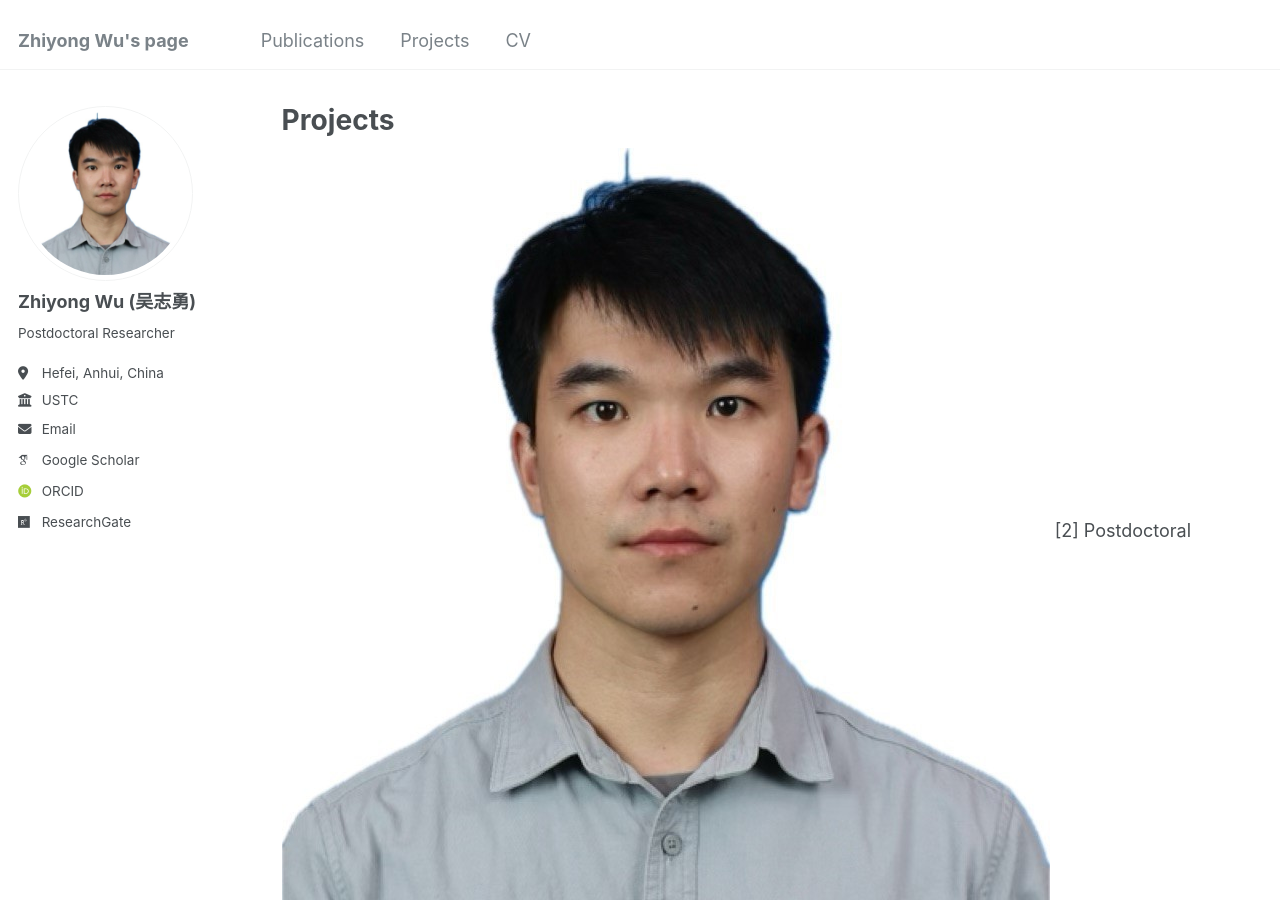
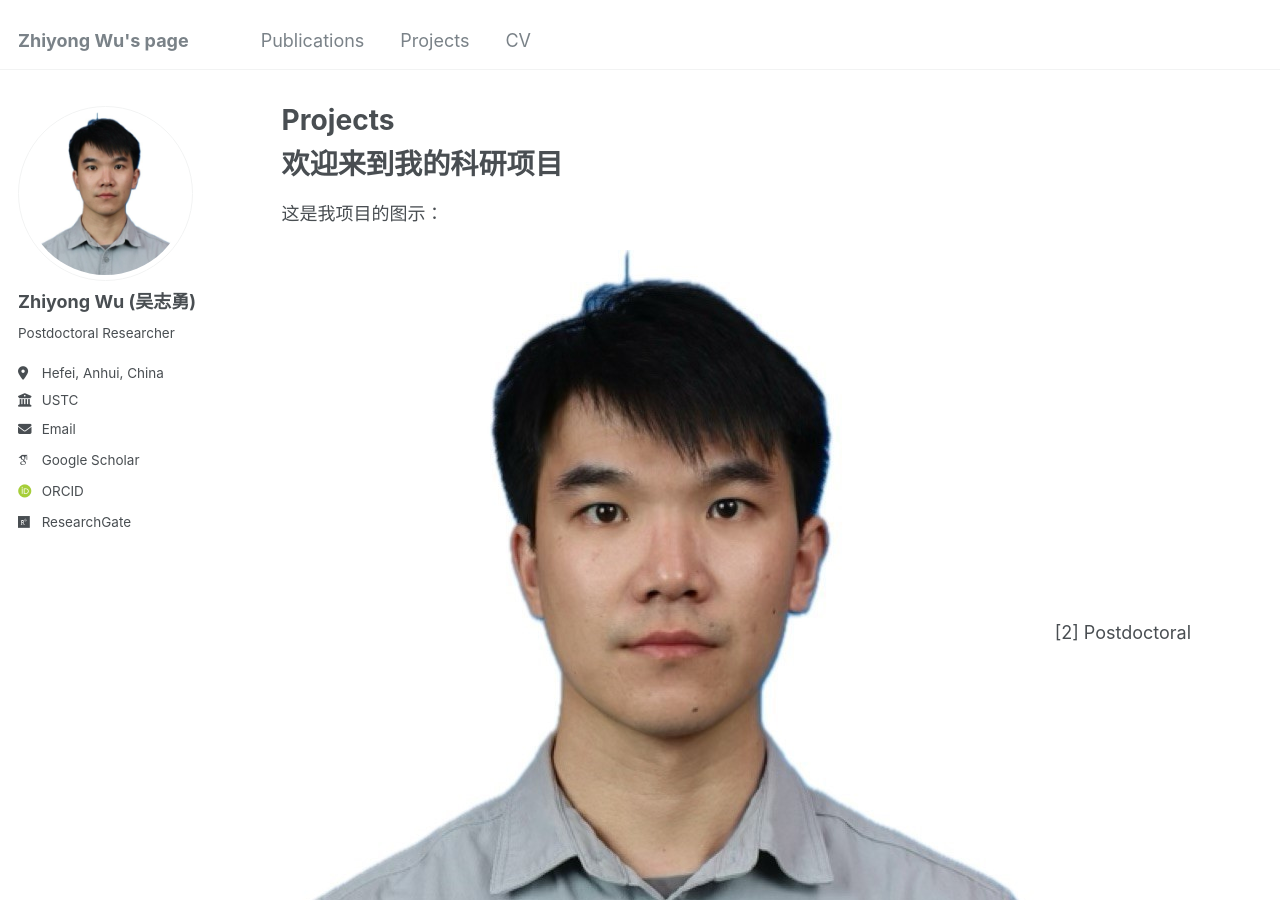
Before and after one commit to Z-Y-Wu/ZW-, a Jekyll site: the page built from _pages/projects.html, in a window 1280 px wide and 900 px high. Built offline with Jekyll 4.4.1, drawn with Linux system fonts in a browser that asks for light colours; some web fonts are replaced.

Commit message:
Update projects.html

```diff
--- a/_pages/projects.html
+++ b/_pages/projects.html
@@ -5,7 +5,8 @@ permalink: /projects/
 author_profile: true
 ---
 
-
+<h1>欢迎来到我的科研项目</h1>
+<p>这是我项目的图示：</p>
 <img src="../images/person.jpg" alt="Project Image">
 
 
```
